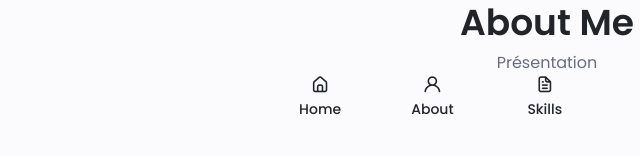
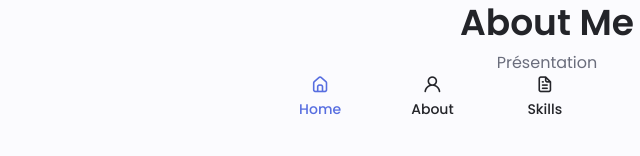
Before and after one commit to hassanrobleh/portfolio, a plain HTML site: page index.html in a window 1280 px wide. Shown: the part 640-796 px from the top of the page, 93-733 px from the left. Drawn offline with nearby package versions, Linux system fonts and the light colour scheme.

Commit message:
scroll sections active link

```diff
--- a/index.html
+++ b/index.html
@@ -21,7 +21,7 @@
             <div class="nav__menu" id="nav-menu">
                 <ul class="nav__list grid">
                     <li class="nav__item">
-                        <a href="#home" class="nav__link">
+                        <a href="#home" class="nav__link active-link">
                             <i class="uil uil-estate nav__icon"></i> Home
                         </a>
                     </li>
--- a/src/css/styles.css
+++ b/src/css/styles.css
@@ -215,6 +215,9 @@ img {
 }
 
 /* ACTIVE LINK */
+.active-link {
+    color: var(--first-color);
+}
 
 /* HOME */
 .home__container {
--- a/src/js/main.js
+++ b/src/js/main.js
@@ -134,14 +134,39 @@ let swiperTestimonial = new Swiper(".testimonial__container ", {
   breakpoints: {
     568: {
       slidesPerview: 2,
-    }
-  }
-
+    },
+  },
 });
 /* CONTACT ME */
 /* FOOTER */
 
 /* SCROLL SECTIONS ACTIVE LINK */
+const sections = document.querySelectorAll("section[id]");
+console.log(sections);
+
+function scrollActive() {
+  const scrollY = window.pageYOffset;
+
+  sections.forEach((current) => {
+    const sectionHeight = current.offsetHeight;
+    const sectionTop = current.offsetTop - 50;
+    sectionId = current.getAttribute("id");
+
+    if (scrollY > sectionTop && scrollY <= sectionTop + sectionHeight) {
+      document
+        .querySelector(".nav__menu a[href*=" + sectionId + "]")
+        .classList.add("active-link");
+    } else {
+      document
+        .querySelector(".nav__menu a[href*=" + sectionId + "]")
+        .classList.remove("active-link");
+    }
+  });
+}
+window.addEventListener("scroll", scrollActive);
+
 /* CHANGE BACKGROUND HEADER */
+
 /* SHOW SCROLL TOP */
+
 /* DARK LIGHT THEME */
```
